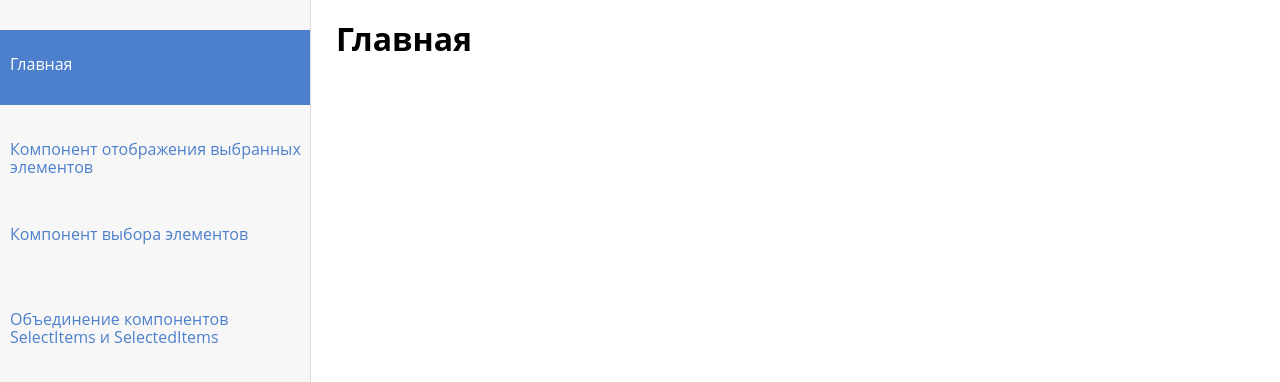
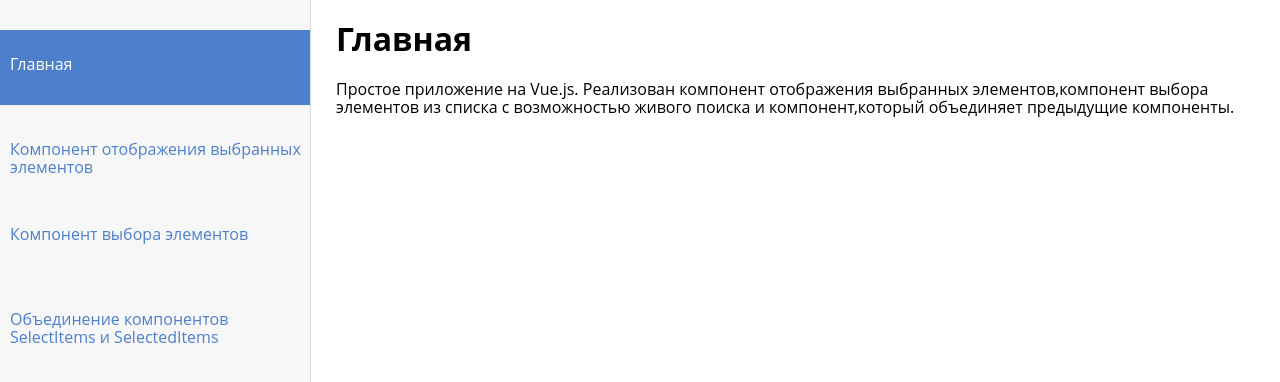
Before and after one commit to DaniilCome1n/Select-me, a Vue app: page /homepage in a window 1280 px wide. Shown: the top 382 px of the page. Built offline with nearby package versions, Linux system fonts and the light colour scheme.

Commit message:
Add homepage info

```diff
--- a/src/components/Homepage.vue
+++ b/src/components/Homepage.vue
@@ -1,5 +1,10 @@
 <template>
-  <div class="home"></div>
+  <div class="home">
+    <p>
+      Простое приложение на Vue.js. Реализован компонент отображения выбранных элементов,компонент выбора элементов
+      из списка с возможностью живого поиска и компонент,который объединяет предыдущие компоненты.
+    </p>
+  </div>
 </template>
 
 <script>
```
